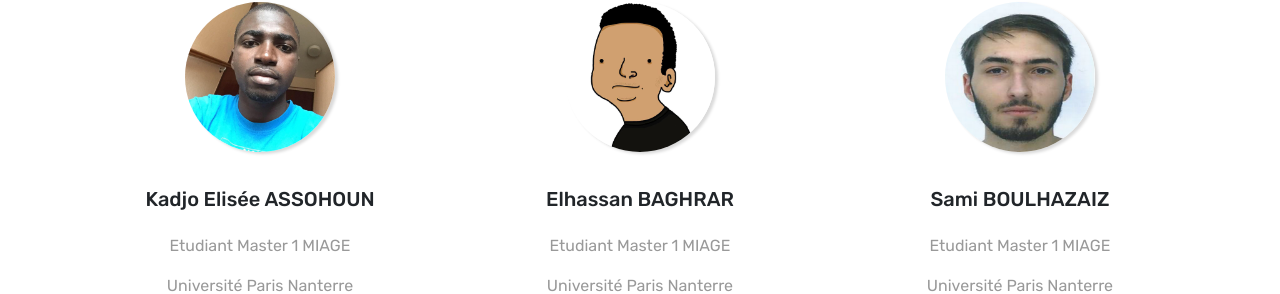
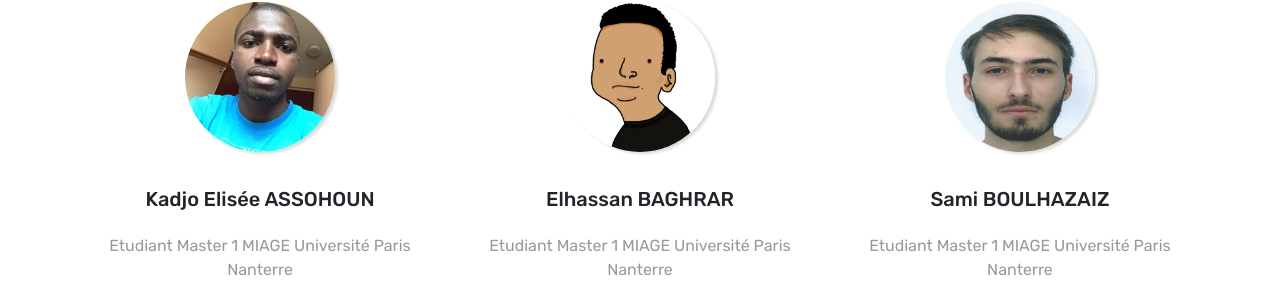
Before and after one commit to BgrDr0p/MyBench, a plain HTML site: page index.html in a window 1280 px wide. Shown: the part 1487-1781 px from the top of the page. Drawn offline with nearby package versions, Linux system fonts and the light colour scheme.

Commit message:
Update index.html

```diff
--- a/index.html
+++ b/index.html
@@ -129,20 +129,20 @@
                     <div class="team col-sm-4 mt-2 wow fadeInLeft">
                         <img src="img/elisee.jpg" alt="Male" class="img-team img-fluid rounded-circle"/>
                         <h5>Kadjo Elisée ASSOHOUN</h5>
-                        <p>Etudiant Master 1 MIAGE</p>
-                        <p>Université Paris Nanterre</p>
+                        <p>Etudiant Master 1 MIAGE Université Paris Nanterre</p>
+                        <p><li class="wow animated fadeInLeft linkedin"><a href="https://www.linkedin.com/in/marie-vouillot-640198124/"><i class="ion-social-linkedin"></i></a></li></p>
                     </div>
                     <div class="team col-sm-4 mt-2 wow fadeIn">
                         <img src="img/elhassan.jpg" alt="Male" class="img-team img-fluid rounded-circle"/>
                         <h5>Elhassan BAGHRAR</h5>
-                        <p> Etudiant Master 1 MIAGE</p>
-                        <p>Université Paris Nanterre</p>
+                        <p> Etudiant Master 1 MIAGE Université Paris Nanterre</p>
+
                     </div>
                     <div class="team col-sm-4 mt-2 wow fadeIn">
                         <img src="img/sami.jpg" alt="Male" class="img-team img-fluid rounded-circle"/>
                         <h5>Sami BOULHAZAIZ</h5>
-                        <p> Etudiant Master 1 MIAGE</p>
-                        <p>Université Paris Nanterre</p>
+                        <p> Etudiant Master 1 MIAGE Université Paris Nanterre</p>
+
                     </div>
                 </div>
             </div>
```
